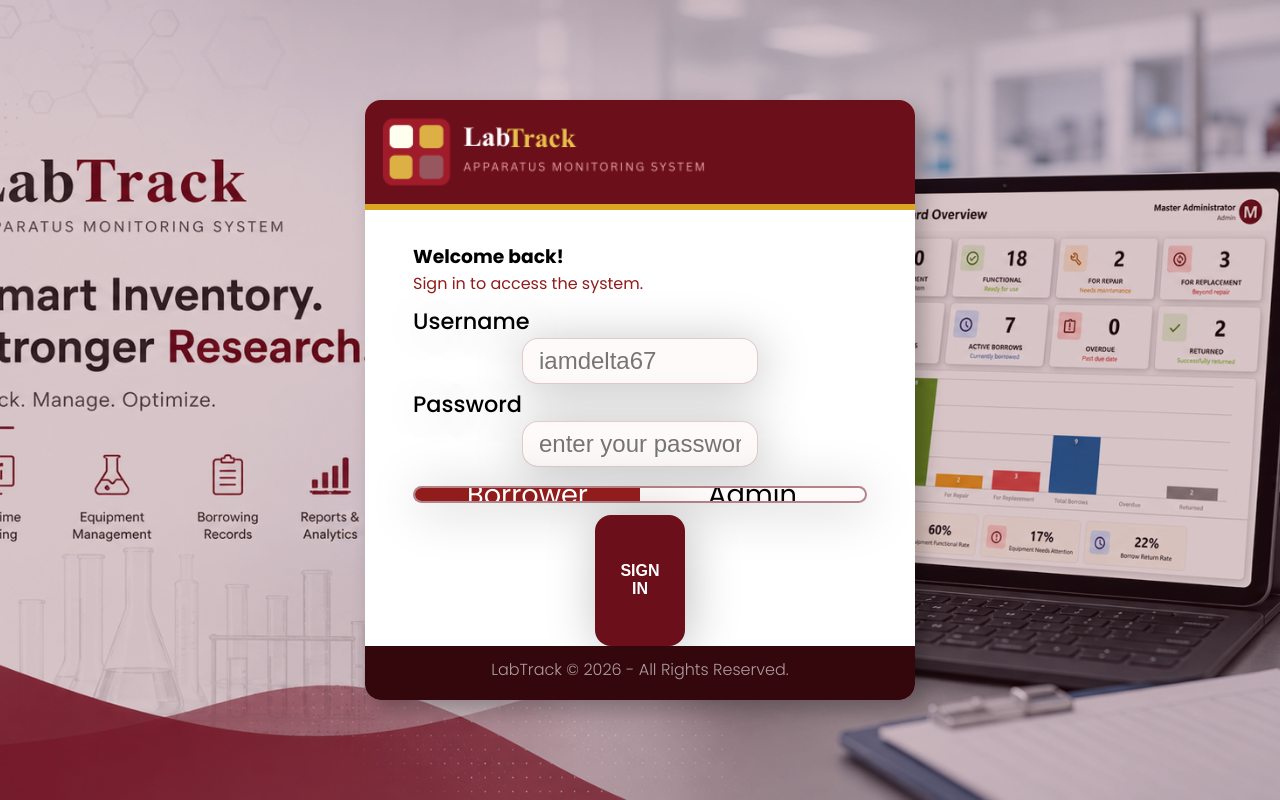
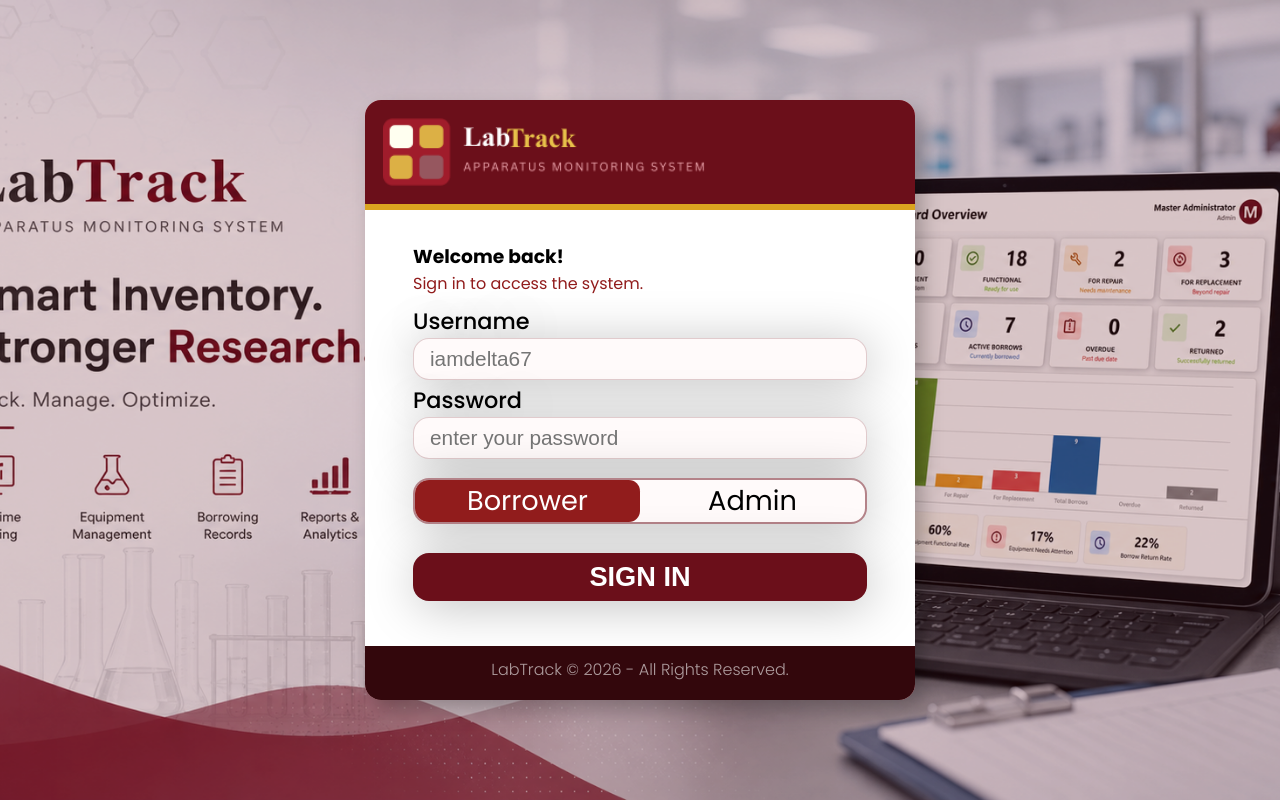
Before and after one commit to Jhnvncntx/labtrack-website, a React (Vite) app in the folder labtrack-web/: page / in a window 1280 px wide. Built offline with nearby package versions, Linux system fonts and the light colour scheme.

Commit message:
Fixed UI

```diff
--- a/labtrack-web/src/components/EquipmentsTab.css
+++ b/labtrack-web/src/components/EquipmentsTab.css
@@ -33,6 +33,14 @@ input {
     width: 52%;
     height: 100%;
     font-size: 1.5rem;
+    margin-bottom: .2rem;
+    padding: .5rem 1rem;
+    border-radius: 1rem;
+    border-style: none;
+    outline: none;
+    border: 1px rgba(107,15,26, .2) solid;
+    background-color: rgb(255,250,250);
+    box-shadow: 3px 5px 50px rgba(0, 0, 0, 0.25);
 }
 #category {
     height: 100%;
@@ -46,10 +54,19 @@ input {
     background-color: rgb(255,250,250);
     box-shadow: 3px 5px 50px rgba(0, 0, 0, 0.25);
 }
-button {
-   width: 20%;
-   height: 100%;
-   font-size: 1rem;
+.add-eq {
+    width: 20%;
+    height: 100%;
+    padding: .5rem 1rem;
+    border-radius: 1rem;
+    font-size: 1.7rem;
+    border-style: none;
+    background-color: rgb(107,15,26);
+    box-shadow: 3px 5px 50px rgba(0, 0, 0, 0.25);
+    color: white;
+    cursor: pointer;
+    text-transform: uppercase;
+    font-weight: 900;
 }
 
 .table-container {
--- a/labtrack-web/src/components/EquipmentsTab.jsx
+++ b/labtrack-web/src/components/EquipmentsTab.jsx
@@ -14,7 +14,7 @@ export function EquipmentsTab() {
           <option value="forRepair">For Repair</option>
           <option value="forReplacement">For Replacement</option>
         </select>
-        <button>+ Add Equipment</button>
+        <button className="add-eq">+ Add Equipment</button>
       </div>
       <div className="table-container">
         <div className="table-heading">
--- a/labtrack-web/src/components/LoginForm.css
+++ b/labtrack-web/src/components/LoginForm.css
@@ -56,7 +56,7 @@ label {
     color: black;
     text-shadow: 3px 5px 50px rgba(0, 0, 0, 0.25);
 }
-input {
+.login-input {
     font-size: 1.3rem;
     margin-bottom: .2rem;
     width: 100%;
@@ -106,7 +106,7 @@ input.invalid {
     color: white;
 }
 
-button {
+.sign-in-btn {
     width: 100%;
     padding: .5rem 1rem;
     border-radius: 1rem;
--- a/labtrack-web/src/components/LoginForm.jsx
+++ b/labtrack-web/src/components/LoginForm.jsx
@@ -67,7 +67,7 @@ export function LoginForm() {
           <label>Username</label>
           <input
             ref={usernameRef}
-            className={inputClass}
+            className={`login-input ${inputClass}`}
             type="text"
             id="usernameInput"
             placeholder="iamdelta67"
@@ -81,7 +81,8 @@ export function LoginForm() {
           <label>Password</label>
           <input
             ref={passwordRef}
-            className={inputClass}
+            className={`login-input ${inputClass}`}
+            login-input
             type="password"
             id="passwordInput"
             placeholder="enter your password"
```
